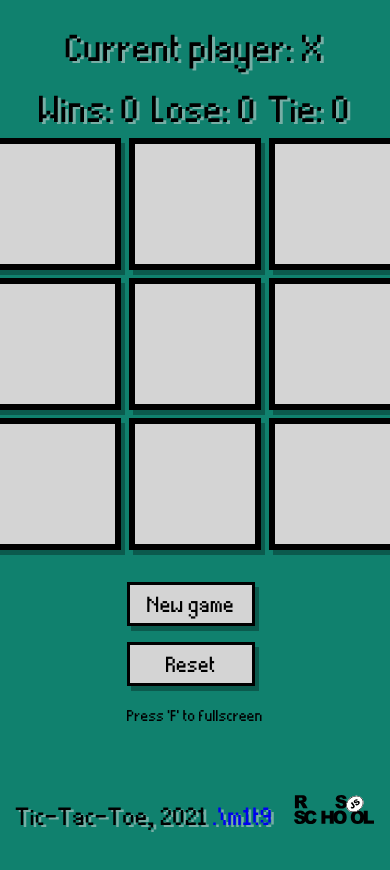
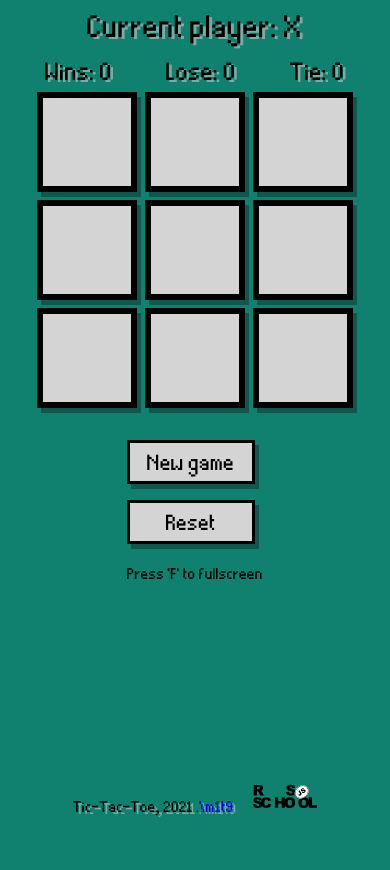
Before and after one commit to m1t9/react-game, a React (Create React App) app: page / in a window 390 px wide. Shown: the top 870 px of the page. After the commit the page ends 844 px from the top, so only its background shows below. Built offline with nearby package versions, Linux system fonts and the light colour scheme.

Commit message:
feat: style/readme

```diff
--- a/src/index.css
+++ b/src/index.css
@@ -147,3 +147,35 @@ body {
   font-size: 25px;
   text-shadow: none;
 }
+
+@media screen and (max-width: 510px) {
+  .cell {
+    font-size: 120px;
+    height: 5.5rem;
+    width: 5.5rem;
+  }
+
+  .footer {
+    font-size: 25px;
+    display: flex;
+    justify-content: center;
+  }
+
+  .footerLogo {
+    width: 4rem;
+    height: 2rem;
+  }
+
+  .res {
+    font-size: 40px;
+  }
+
+  .status {
+    margin-top: 0rem;
+    font-size: 50px;
+  }
+
+  .resultsBlock {
+    max-width: 300px;
+  }
+}
```
Also changed, not shown: 1 other file (tests, documents, lock files or other folders).
